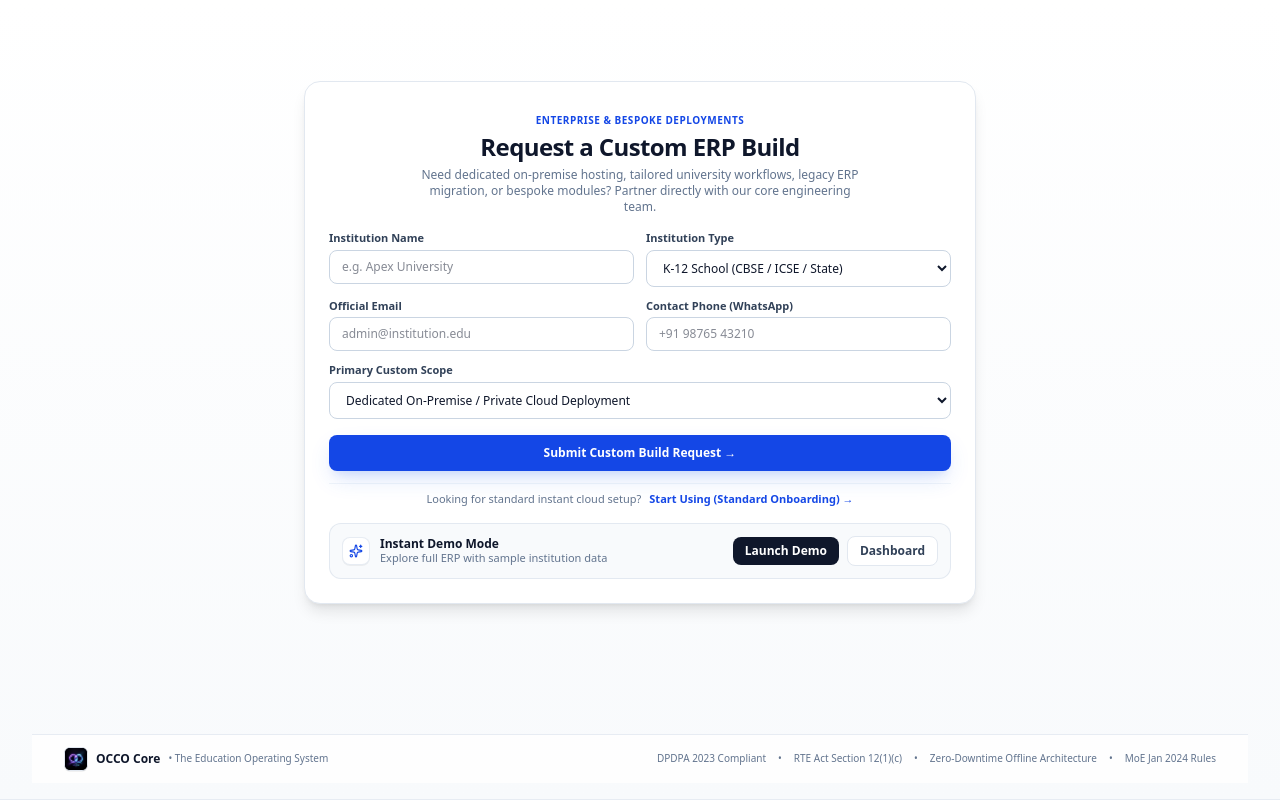
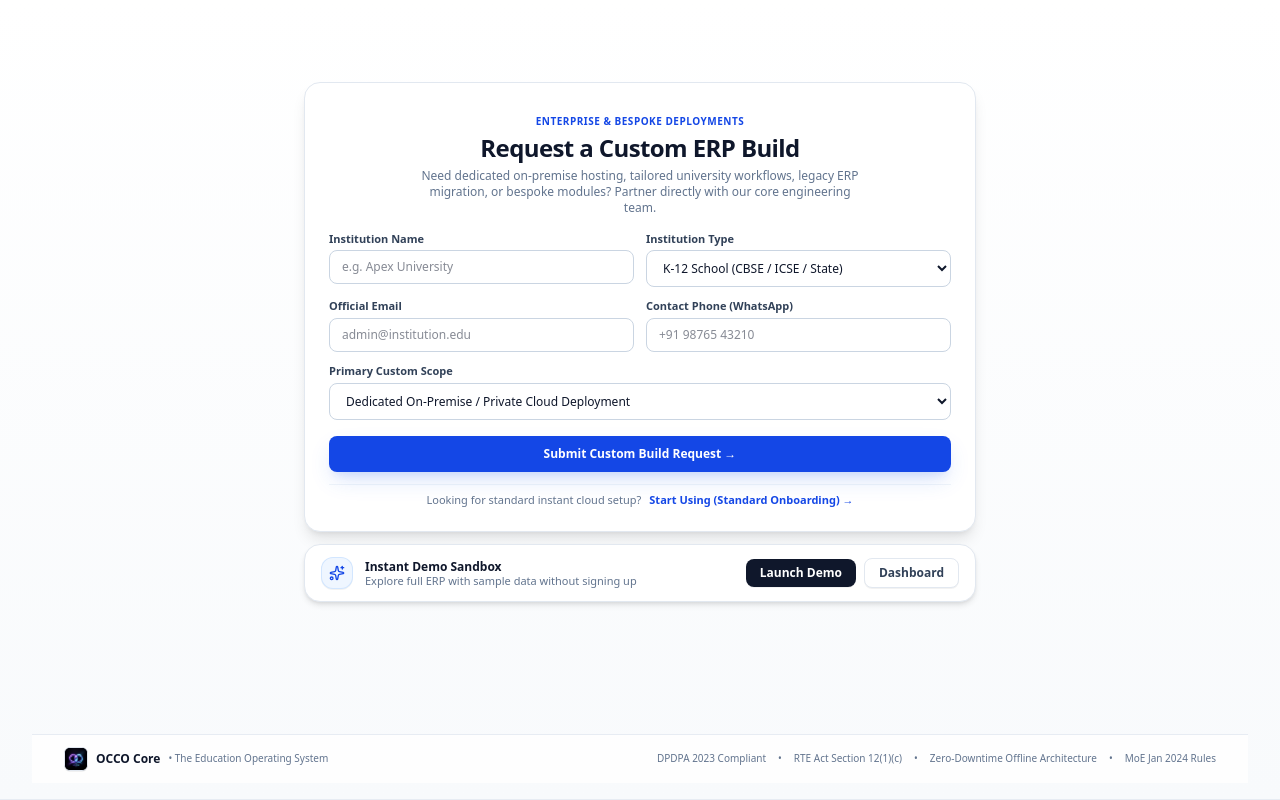
Before and after one commit to madyydam/occocore, a Next.js app: page / in a window 1280 px wide. Shown: the part 4800-5600 px from the top of the page. Built offline with nearby package versions, Linux system fonts and the light colour scheme.

Commit message:
refactor(landing): separate Instant Demo Sandbox into its own standalone card below Custom Build card

```diff
--- a/app/page.tsx
+++ b/app/page.tsx
@@ -1932,7 +1932,8 @@ export default function Home() {
         id="custom-build"
         className="lg:h-screen lg:max-h-screen lg:overflow-hidden flex flex-col justify-between py-6 lg:py-4 px-4 sm:px-6 lg:px-8 border-b border-slate-200/80 bg-gradient-to-b from-white to-[#F8FAFC]"
       >
-        <div className="max-w-2xl mx-auto w-full my-auto">
+        <div className="max-w-2xl mx-auto w-full my-auto space-y-3">
+          {/* CARD 1: CUSTOM BUILD REQUEST */}
           <div className="p-5 sm:p-6 rounded-2xl border border-slate-200 bg-white shadow-lg space-y-4">
             <div className="text-center space-y-1">
               <span className="text-[10px] font-bold text-blue-700 uppercase tracking-wider">
@@ -2057,19 +2058,20 @@ export default function Home() {
                 </div>
               </form>
             )}
-
-            {/* COMPACT PROFESSIONAL DEMO ACCESS */}
-            <div className="mt-3.5 p-3 rounded-xl bg-slate-50 border border-slate-200/90 flex flex-col sm:flex-row items-center justify-between gap-3 text-left">
-              <div className="flex items-center gap-2.5 min-w-0">
-                <div className="w-7 h-7 rounded-lg bg-white border border-slate-200/80 flex items-center justify-center shrink-0 text-blue-700 shadow-2xs">
-                  <Sparkles className="w-3.5 h-3.5" />
+          </div>
+
+          {/* CARD 2: STANDALONE INSTANT DEMO SANDBOX */}
+          <div className="p-3 sm:px-4 sm:py-3 rounded-2xl border border-slate-200 bg-white shadow-md flex flex-col sm:flex-row items-center justify-between gap-3 text-left">
+            <div className="flex items-center gap-3 min-w-0">
+              <div className="w-8 h-8 rounded-xl bg-blue-50 border border-blue-200/60 flex items-center justify-center shrink-0 text-blue-700 shadow-2xs">
+                <Sparkles className="w-4 h-4" />
               </div>
               <div>
                 <h4 className="text-xs font-bold text-slate-900 leading-tight">
-                    Instant Demo Mode
+                  Instant Demo Sandbox
                 </h4>
                 <p className="text-[11px] text-slate-500 leading-tight">
-                    Explore full ERP with sample institution data
+                  Explore full ERP with sample data without signing up
                 </p>
               </div>
             </div>
@@ -2077,17 +2079,16 @@ export default function Home() {
             <div className="flex items-center gap-2 w-full sm:w-auto shrink-0">
               <Link
                 href="/onboarding?mode=demo"
-                  className="flex-1 sm:flex-initial px-3 py-1.5 rounded-lg bg-slate-900 hover:bg-slate-800 text-white font-semibold text-xs transition-all active:scale-95 text-center cursor-pointer"
+                className="flex-1 sm:flex-initial px-3.5 py-1.5 rounded-lg bg-slate-900 hover:bg-slate-800 text-white font-semibold text-xs transition-all active:scale-95 text-center cursor-pointer shadow-2xs"
               >
                 Launch Demo
               </Link>
               <Link
                 href="/admin?mode=demo"
-                  className="flex-1 sm:flex-initial px-3 py-1.5 rounded-lg bg-white hover:bg-slate-100 border border-slate-200 text-slate-700 font-semibold text-xs transition-all active:scale-95 text-center cursor-pointer"
+                className="flex-1 sm:flex-initial px-3.5 py-1.5 rounded-lg bg-white hover:bg-slate-50 border border-slate-200 text-slate-700 font-semibold text-xs transition-all active:scale-95 text-center cursor-pointer shadow-2xs"
               >
                 Dashboard
               </Link>
-              </div>
             </div>
           </div>
         </div>
```
Lines whose indentation alone changed are shown as unchanged.
